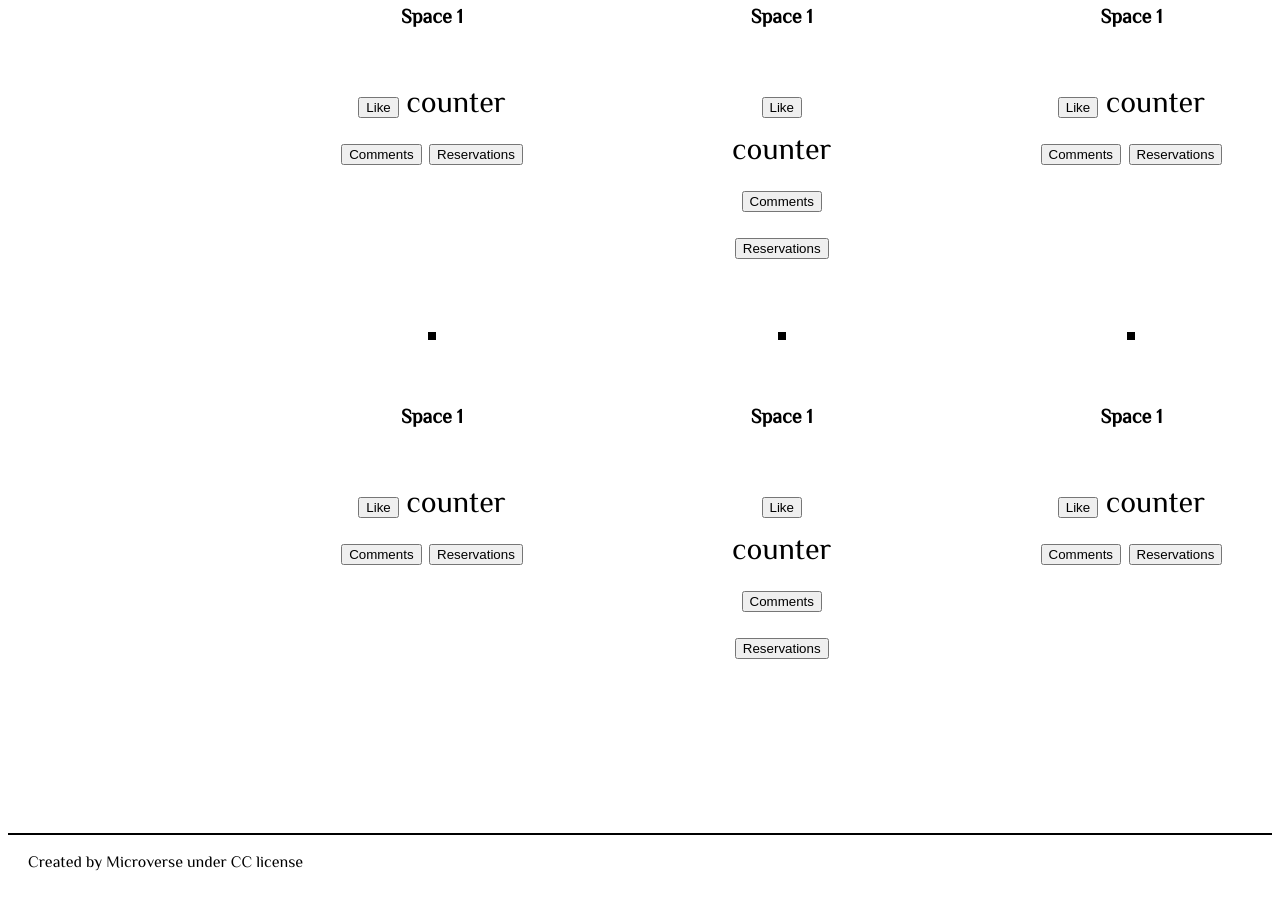
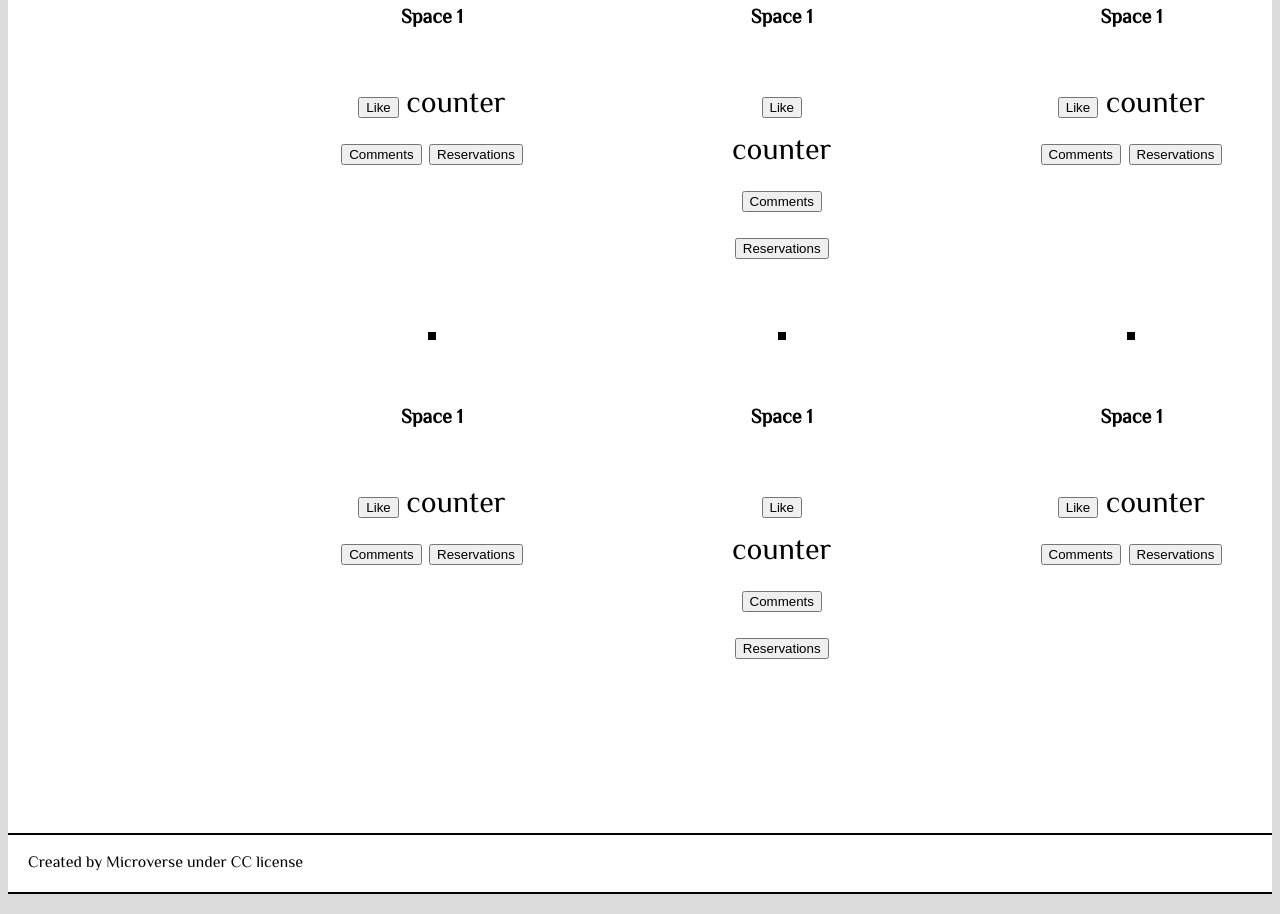
Before and after one commit to canon20paul/Game-of-Thrones, a website built with webpack: page src/index.html in a window 1280 px wide. Shown: the part 1150-2064 px from the top of the page. Before the commit the page ends 2042 px from the top, so only its background shows below. Built offline with nearby package versions, Linux system fonts and the light colour scheme.

Commit message:
update footer style

```diff
--- a/src/index.css
+++ b/src/index.css
@@ -1,3 +1,7 @@
+html {
+    background-color: gainsboro;
+}
+
 body {
   background-color: #fff;
   color: black;
@@ -59,6 +63,8 @@ a {
 
 footer {
   border-top: 2px solid;
+  border-bottom: 2px solid;
+  margin-bottom: 20px;
 }
 
 .footer-container {
```
